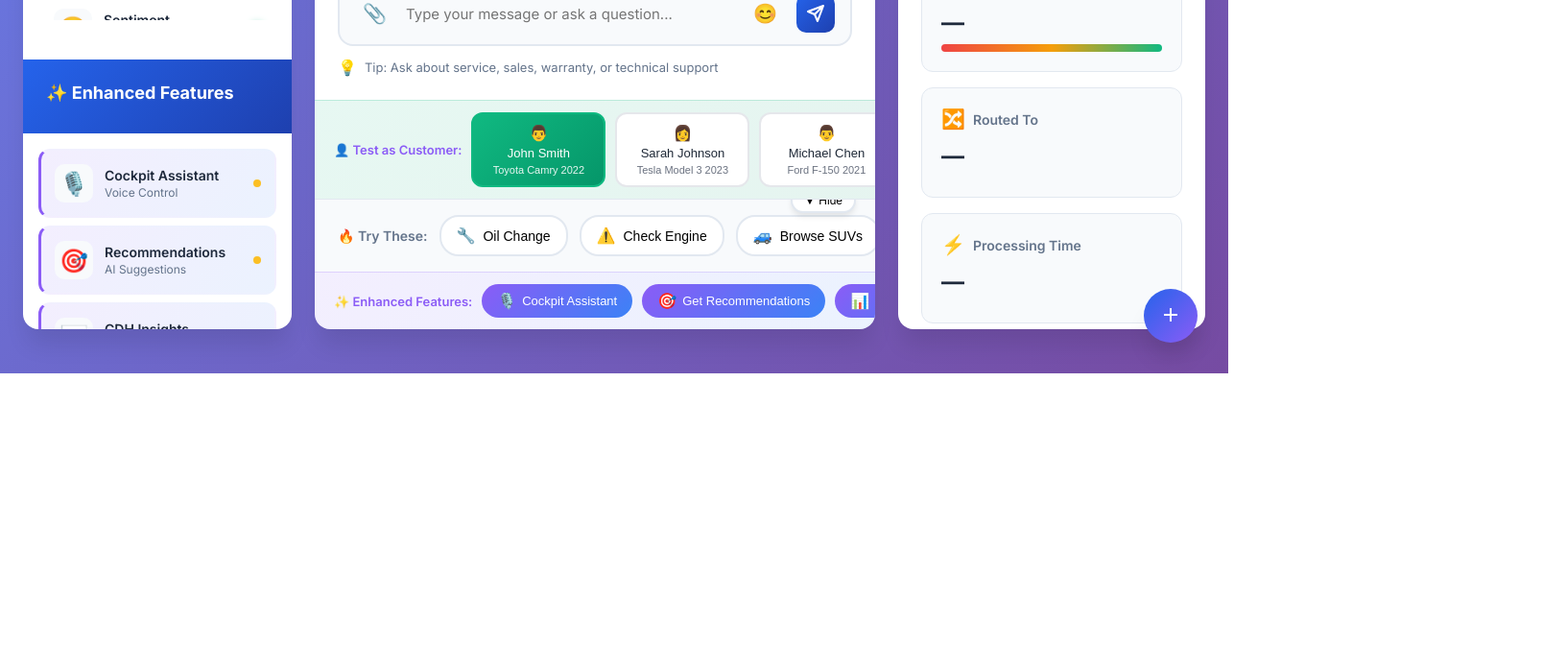
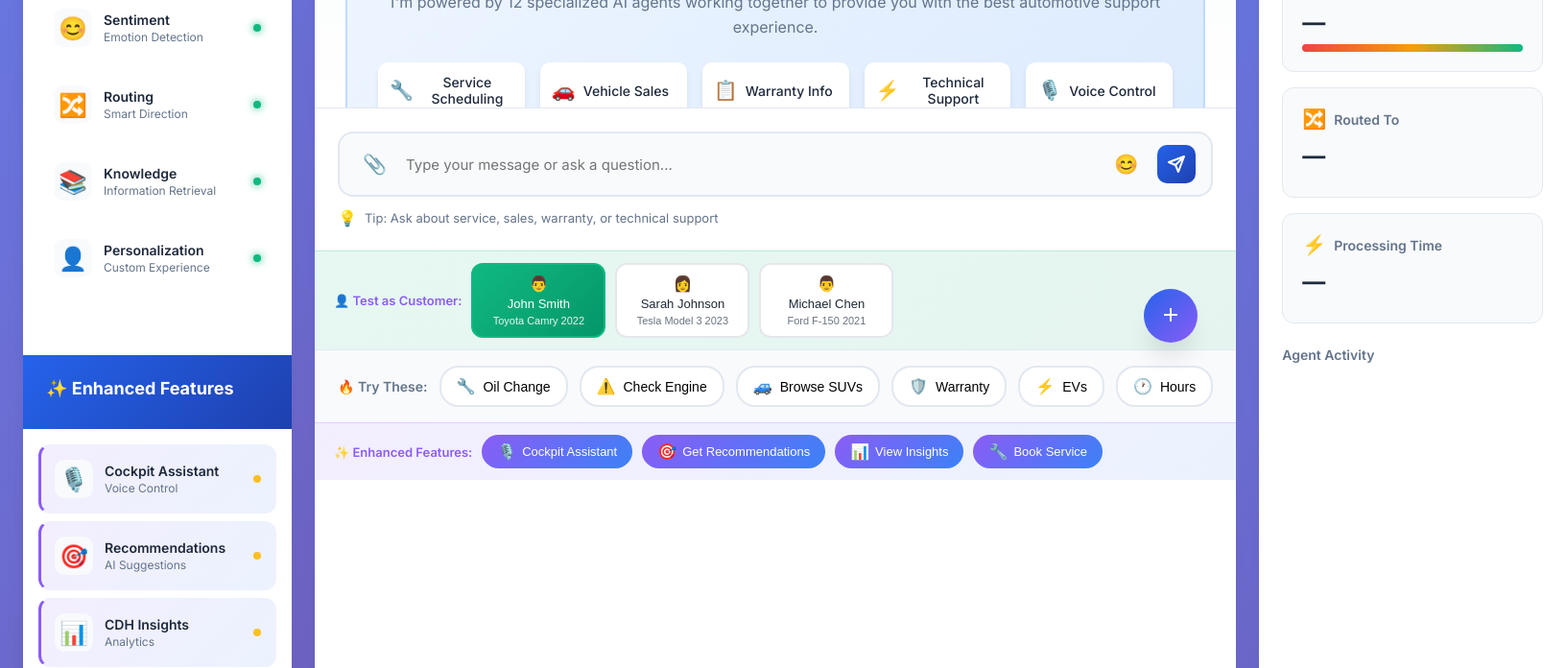
Before and after one commit to sallasaikumar/automotive-contact-center, a website: page public/index.html in a window 1280 px wide. Shown: the part 411-1107 px from the top of the page at 96% size, 1632 px wide, since content can reach past the window. Before the commit the page ends 800 px from the top, so only its background shows below. Drawn offline with Linux system fonts and the light colour scheme.

Commit message:
Fix: Make action bars visible by adjusting container heights and removing overflow hidden

```diff
--- a/public/index.html
+++ b/public/index.html
@@ -338,9 +338,6 @@
       </div>
 
       <div class="suggestions-bar" id="suggestions">
-        <button class="suggestions-toggle" onclick="toggleSuggestions()">
-          <span id="toggle-icon">▼</span> <span id="toggle-text">Hide</span>
-        </button>
         <div class="suggestions-label">🔥 Try These:</div>
         <button class="suggestion-chip" onclick="sendSuggestion('I need an oil change for my Toyota Camry')">
           <span class="chip-icon">🔧</span> Oil Change
@@ -359,12 +356,6 @@
         </button>
         <button class="suggestion-chip" onclick="sendSuggestion('What are your service hours?')">
           <span class="chip-icon">🕐</span> Hours
-        </button>
-        <button class="suggestion-chip" onclick="sendSuggestion('Schedule a test drive')">
-          <span class="chip-icon">🏁</span> Test Drive
-        </button>
-        <button class="suggestion-chip" onclick="sendSuggestion('When is my next service due?')">
-          <span class="chip-icon">📅</span> Service Due
         </button>
       </div>
 
--- a/public/styles.css
+++ b/public/styles.css
@@ -116,7 +116,7 @@ body {
   grid-template-columns: 280px 1fr 320px;
   gap: 1.5rem;
   padding: 0 1.5rem;
-  height: calc(100vh - 180px);
+  min-height: calc(100vh - 180px);
 }
 
 /* Sidebar */
@@ -237,10 +237,8 @@ body {
   box-shadow: var(--shadow-xl);
   display: flex;
   flex-direction: column;
-  overflow: hidden;
+  overflow: visible;
   position: relative;
-  height: 100%;
-  max-height: calc(100vh - 180px);
 }
 
 .chat-header-bar {
@@ -311,6 +309,7 @@ body {
   background: linear-gradient(to bottom, #f8fafc, white);
   scroll-behavior: smooth;
   min-height: 0;
+  max-height: calc(100vh - 500px);
 }
 
 .welcome-card {
```
